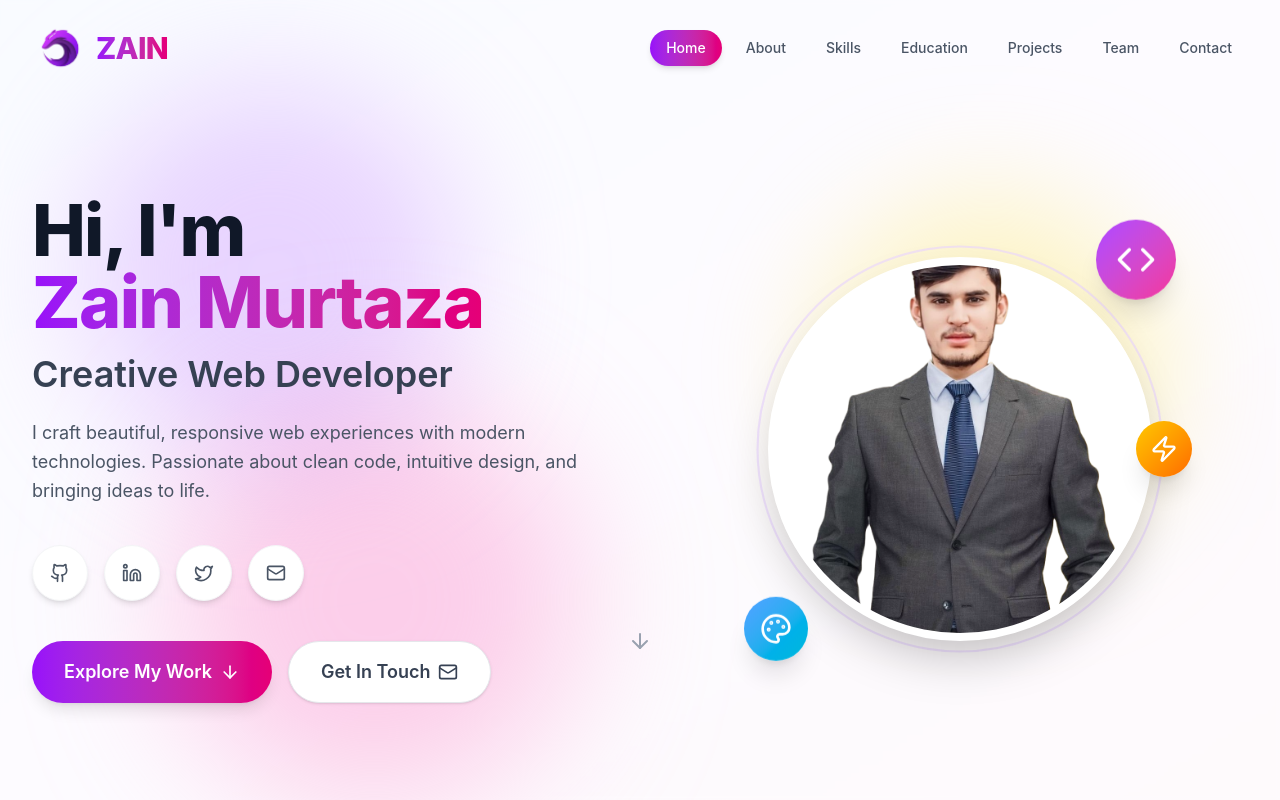
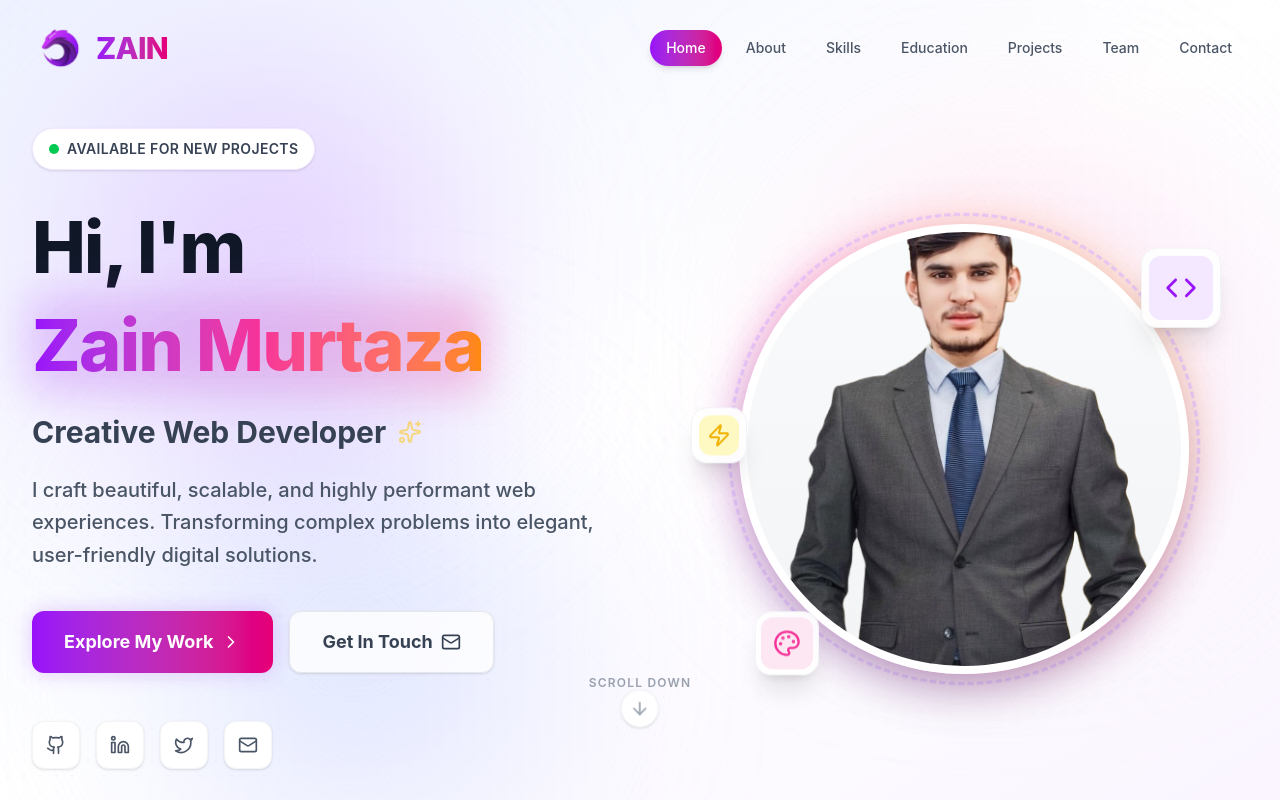
Before and after one commit to ZainMurtaza3532/personal-portfolio-using-react, a React (Vite) app: page / in a window 1280 px wide. Shown: the top 800 px of the page. Built offline with nearby package versions, Linux system fonts and the light colour scheme.

Commit message:
Enhance Hero component with new icons and styles
Added new icons and improved styles for social links and buttons. Updated background gradients and animations for enhanced visual appeal.

```diff
--- a/src/components/Hero.jsx
+++ b/src/components/Hero.jsx
@@ -1,5 +1,5 @@
 import React, { useState, useEffect } from 'react';
-import { ArrowDown, Github, Linkedin, Mail, Twitter, Code, Palette, Zap } from 'lucide-react';
+import { ArrowDown, Github, Linkedin, Mail, Twitter, Code, Palette, Zap, Sparkles, ChevronRight } from 'lucide-react';
 
 const Hero = () => {
   const [headerHeight, setHeaderHeight] = useState(0);
@@ -13,10 +13,8 @@ const Hero = () => {
       }
     };
 
-    // Initial check
     updateHeight();
 
-    // Using ResizeObserver for more reliable dimension tracking
     const resizeObserver = new ResizeObserver(updateHeight);
     if (header) resizeObserver.observe(header);
 
@@ -37,25 +35,25 @@ const Hero = () => {
     {
       icon: <Github className="w-5 h-5" />,
       label: 'GitHub',
-      color: 'hover:bg-gray-900 hover:text-white hover:border-gray-900',
+      color: 'hover:bg-gray-900 hover:text-white hover:border-gray-900 hover:shadow-[0_0_15px_rgba(17,24,39,0.3)]',
       link: "https://github.com/ZainMurtaza3532"
     },
     {
       icon: <Linkedin className="w-5 h-5" />,
       label: 'LinkedIn',
-      color: 'hover:bg-[#0A66C2] hover:text-white hover:border-[#0A66C2]',
+      color: 'hover:bg-[#0A66C2] hover:text-white hover:border-[#0A66C2] hover:shadow-[0_0_15px_rgba(10,102,194,0.3)]',
       link: "https://www.linkedin.com/in/zain-murtaza-ghulam-murtaza-185a67304/"
     },
     {
       icon: <Twitter className="w-5 h-5" />,
       label: 'Twitter',
-      color: 'hover:bg-[#1DA1F2] hover:text-white hover:border-[#1DA1F2]',
+      color: 'hover:bg-[#1DA1F2] hover:text-white hover:border-[#1DA1F2] hover:shadow-[0_0_15px_rgba(29,161,242,0.3)]',
       link: "#"
     },
     {
       icon: <Mail className="w-5 h-5" />,
       label: 'Email',
-      color: 'hover:bg-[#EA4335] hover:text-white hover:border-[#EA4335]',
+      color: 'hover:bg-[#EA4335] hover:text-white hover:border-[#EA4335] hover:shadow-[0_0_15px_rgba(234,67,53,0.3)]',
       link: "mailto:your.email@example.com"
     }
   ];
@@ -66,132 +64,180 @@ const Hero = () => {
       className="min-h-screen flex items-center justify-center relative overflow-hidden bg-white"
       style={{ paddingTop: `${headerHeight}px` }}
     >
-      {/* Background Gradient & Animated Blobs */}
-      <div className="absolute inset-0 bg-gradient-to-br from-blue-50 via-purple-50 to-pink-50">
-        <div className="absolute inset-0 bg-white/60 backdrop-blur-[2px]"></div>
+      {/* Background Gradients & Textures */}
+      <div className="absolute inset-0 bg-gradient-to-br from-indigo-50 via-white to-purple-50 z-0">
+        {/* Subtle Dot Pattern Overlay */}
+        <div className="absolute inset-0 bg-[radial-gradient(#e5e7eb_1px,transparent_1px)] [background-size:16px_16px] opacity-40"></div>
 
-        {/* Decorative background blobs */}
-        <div className="absolute top-20 left-10 md:left-20 w-72 h-72 md:w-96 md:h-96 bg-purple-300 rounded-full mix-blend-multiply filter blur-3xl opacity-50 animate-blob"></div>
-        <div className="absolute top-40 right-10 md:right-20 w-72 h-72 md:w-96 md:h-96 bg-yellow-200 rounded-full mix-blend-multiply filter blur-3xl opacity-50 animate-blob animation-delay-2000"></div>
-        <div className="absolute -bottom-8 left-20 md:left-40 w-72 h-72 md:w-96 md:h-96 bg-pink-300 rounded-full mix-blend-multiply filter blur-3xl opacity-50 animate-blob animation-delay-4000"></div>
+        {/* Animated Background Blobs */}
+        <div className="absolute top-20 left-10 md:left-20 w-72 h-72 md:w-96 md:h-96 bg-purple-300 rounded-full mix-blend-multiply filter blur-[100px] opacity-40 animate-pulse"></div>
+        <div className="absolute top-40 right-10 md:right-20 w-72 h-72 md:w-96 md:h-96 bg-pink-200 rounded-full mix-blend-multiply filter blur-[100px] opacity-40 animate-pulse" style={{ animationDelay: '2s' }}></div>
+        <div className="absolute -bottom-8 left-20 md:left-40 w-72 h-72 md:w-96 md:h-96 bg-indigo-200 rounded-full mix-blend-multiply filter blur-[100px] opacity-40 animate-pulse" style={{ animationDelay: '4s' }}></div>
       </div>
 
       <div className="relative z-10 max-w-7xl mx-auto px-4 sm:px-6 lg:px-8 w-full py-12 lg:py-0">
-        <div className="flex flex-col-reverse lg:flex-row items-center justify-between gap-12 lg:gap-16">
+        <div className="flex flex-col-reverse lg:flex-row items-center justify-between gap-12 lg:gap-20">
 
-          {/* Left Content */}
-          <div className="lg:w-1/2 text-center lg:text-left flex flex-col items-center lg:items-start" data-aos="fade-right" data-aos-duration="1200">
-            <h1 className="text-5xl md:text-6xl lg:text-7xl font-extrabold text-gray-900 mb-4 tracking-tight" data-aos="fade-right" data-aos-delay="100">
+          {/* Left Content (Text) */}
+          <div className="lg:w-1/2 text-center lg:text-left flex flex-col items-center lg:items-start">
+
+            {/* Pill Badge */}
+            <div
+              className="inline-flex items-center gap-2 px-4 py-2.5 rounded-full bg-white border border-purple-100 shadow-sm mb-8"
+              data-aos="fade-down"
+              data-aos-duration="1000"
+            >
+              <span className="flex h-2.5 w-2.5 relative">
+                <span className="animate-ping absolute inline-flex h-full w-full rounded-full bg-green-400 opacity-75"></span>
+                <span className="relative inline-flex rounded-full h-2.5 w-2.5 bg-green-500"></span>
+              </span>
+              <span className="text-sm font-semibold text-gray-700 tracking-wide uppercase">
+                Available for new projects
+              </span>
+            </div>
+
+            <h1
+              className="text-5xl md:text-6xl lg:text-7xl font-extrabold text-gray-900 mb-6 tracking-tight leading-tight"
+              data-aos="fade-right"
+              data-aos-delay="100"
+              data-aos-duration="1000"
+            >
               Hi, I'm <br className="hidden lg:block" />
-              <span className="bg-clip-text text-transparent bg-gradient-to-r from-purple-600 to-pink-600">
-                Zain Murtaza
+              <span className="relative inline-block mt-2">
+                <span className="absolute -inset-1 bg-gradient-to-r from-purple-600 to-pink-600 blur-[20px] opacity-20 rounded-lg"></span>
+                <span className="relative bg-clip-text text-transparent bg-gradient-to-r from-purple-600 via-pink-500 to-orange-400">
+                  Zain Murtaza
+                </span>
               </span>
             </h1>
 
-            <h2 className="text-2xl md:text-3xl lg:text-4xl font-semibold text-gray-700 mb-6" data-aos="fade-right" data-aos-delay="200">
+            <h2
+              className="text-2xl md:text-3xl font-bold text-gray-700 mb-6 flex items-center justify-center lg:justify-start gap-3"
+              data-aos="fade-right"
+              data-aos-delay="200"
+            >
               Creative Web Developer
+              <Sparkles className="w-6 h-6 text-yellow-400 animate-pulse" />
             </h2>
 
-            <p className="text-lg text-gray-600 mb-10 max-w-xl leading-relaxed" data-aos="fade-right" data-aos-delay="300">
-              I craft beautiful, responsive web experiences with modern technologies.
-              Passionate about clean code, intuitive design, and bringing ideas to life.
+            <p
+              className="text-lg md:text-xl text-gray-600 mb-10 max-w-xl leading-relaxed font-medium"
+              data-aos="fade-right"
+              data-aos-delay="300"
+            >
+              I craft beautiful, scalable, and highly performant web experiences.
+              Transforming complex problems into elegant, user-friendly digital solutions.
             </p>
 
+            {/* CTA Buttons */}
+            <div className="flex flex-col sm:flex-row gap-4 w-full sm:w-auto mb-12" data-aos="fade-right" data-aos-delay="400">
+              <button
+                onClick={scrollToAbout}
+                className="group px-8 py-4 bg-gradient-to-r from-purple-600 to-pink-600 text-white font-bold rounded-xl shadow-[0_0_20px_rgba(168,85,247,0.3)] hover:shadow-[0_0_25px_rgba(168,85,247,0.5)] transition-all duration-300 hover:-translate-y-1 flex items-center justify-center gap-2 text-lg focus:outline-none focus:ring-2 focus:ring-offset-2 focus:ring-purple-500"
+              >
+                <span>Explore My Work</span>
+                <ChevronRight className="w-5 h-5 group-hover:translate-x-1 transition-transform duration-300" />
+              </button>
+
+              <a
+                href="#contact"
+                className="group px-8 py-4 bg-white/80 backdrop-blur-md text-gray-700 font-bold rounded-xl border border-gray-200 hover:border-purple-300 hover:text-purple-600 hover:bg-white transition-all duration-300 shadow-sm hover:shadow-md hover:-translate-y-1 flex items-center justify-center gap-2 text-lg focus:outline-none focus:ring-2 focus:ring-offset-2 focus:ring-purple-500"
+              >
+                <span>Get In Touch</span>
+                <Mail className="w-5 h-5 group-hover:scale-110 transition-transform duration-300" />
+              </a>
+            </div>
+
             {/* Social Icons */}
-            <div className="flex flex-wrap justify-center lg:justify-start gap-4 mb-10" data-aos="fade-right" data-aos-delay="400">
+            <div className="flex flex-wrap justify-center lg:justify-start gap-4" data-aos="fade-up" data-aos-delay="500">
               {socialLinks.map((social, index) => (
                 <a
                   key={index}
                   href={social.link}
                   target="_blank"
                   rel="noopener noreferrer"
-                  className={`w-12 h-12 md:w-14 md:h-14 bg-white border border-gray-100 rounded-full flex items-center justify-center text-gray-600 shadow-md transition-all duration-300 hover:-translate-y-1 hover:shadow-xl focus:outline-none focus:ring-2 focus:ring-offset-2 focus:ring-purple-500 ${social.color}`}
+                  className={`w-12 h-12 bg-white border border-gray-100 rounded-xl flex items-center justify-center text-gray-600 shadow-sm transition-all duration-300 hover:-translate-y-1 focus:outline-none focus:ring-2 focus:ring-offset-2 focus:ring-purple-500 ${social.color}`}
                   aria-label={social.label}
-                  data-aos="zoom-in"
-                  data-aos-delay={500 + index * 100}
+                  title={social.label}
                 >
                   {social.icon}
                 </a>
               ))}
             </div>
 
-            {/* CTA Buttons */}
-            <div className="flex flex-col sm:flex-row gap-4 w-full sm:w-auto" data-aos="fade-right" data-aos-delay="600">
-              <button
-                onClick={scrollToAbout}
-                className="group px-8 py-4 bg-gradient-to-r from-purple-600 to-pink-600 text-white font-semibold rounded-full shadow-lg hover:shadow-xl transition-all duration-300 hover:-translate-y-0.5 flex items-center justify-center gap-2 text-lg focus:outline-none focus:ring-2 focus:ring-offset-2 focus:ring-purple-500"
-              >
-                <span>Explore My Work</span>
-                <ArrowDown className="w-5 h-5 group-hover:translate-y-1 transition-transform duration-300" />
-              </button>
-
-              <a
-                href="#contact"
-                className="group px-8 py-4 bg-white text-gray-700 font-semibold rounded-full border border-gray-200 hover:border-purple-300 hover:text-purple-600 transition-all duration-300 shadow-sm hover:shadow-md flex items-center justify-center gap-2 text-lg focus:outline-none focus:ring-2 focus:ring-offset-2 focus:ring-purple-500"
-              >
-                <span>Get In Touch</span>
-                <Mail className="w-5 h-5 group-hover:scale-110 transition-transform duration-300" />
-              </a>
-            </div>
           </div>
 
-          {/* Right Image */}
-          <div className="lg:w-1/2 flex justify-center mt-8 lg:mt-0" data-aos="fade-left" data-aos-duration="1200">
-            <div className="relative w-64 h-64 sm:w-72 sm:h-72 lg:w-96 lg:h-96">
+          {/* Right Content (Image & Floating Elements) */}
+          <div className="lg:w-1/2 flex justify-center mt-8 lg:mt-0" data-aos="zoom-in" data-aos-duration="1200">
+            <div className="relative w-72 h-72 sm:w-80 sm:h-80 lg:w-[450px] lg:h-[450px]">
 
-              {/* Decorative Background Ring */}
-              <div className="absolute inset-0 rounded-full border-2 border-purple-200/60 scale-[1.08] lg:scale-[1.06] z-0 transition-transform duration-700 hover:scale-[1.10]"></div>
+              {/* Outer Glowing Ring */}
+              <div className="absolute inset-0 rounded-full bg-gradient-to-tr from-purple-500 via-pink-500 to-yellow-400 blur-xl opacity-20 animate-pulse"></div>
+
+              {/* Rotating Dashed Border */}
+              <div className="absolute inset-0 rounded-full border-[3px] border-dashed border-purple-300/60 scale-[1.05] z-0 animate-[spin_20s_linear_infinite]"></div>
 
               {/* Main Image Container */}
-              <div className="w-full h-full rounded-full overflow-hidden border-8 border-white shadow-2xl relative z-10 bg-white" data-aos="zoom-in" data-aos-delay="300">
+              <div className="w-full h-full rounded-full overflow-hidden border-8 border-white shadow-2xl relative z-10 bg-gradient-to-b from-gray-50 to-gray-100 group">
                 <img
                   src="/img.png"
                   alt="Zain Murtaza - Web Developer"
-                  className="w-full h-full object-cover transition-transform duration-700 hover:scale-105"
+                  className="w-full h-full object-cover transition-transform duration-700 group-hover:scale-110"
                 />
+                {/* Overlay gradient for image pop */}
+                <div className="absolute inset-0 bg-gradient-to-t from-black/10 to-transparent opacity-0 group-hover:opacity-100 transition-opacity duration-500"></div>
               </div>
 
-              {/* Floating Elements */}
+              {/* Floating Element 1 - Code */}
               <div
-                className="absolute -top-4 -right-4 lg:-top-6 lg:-right-6 w-16 h-16 lg:w-20 lg:h-20 bg-gradient-to-br from-purple-500 to-pink-500 rounded-full flex items-center justify-center text-white shadow-xl animate-float z-20"
-                data-aos="zoom-in"
-                data-aos-delay="500"
+                className="absolute top-10 -right-4 lg:-right-8 w-16 h-16 lg:w-20 lg:h-20 bg-white/90 backdrop-blur-md border border-gray-100 rounded-2xl flex items-center justify-center text-purple-600 shadow-xl z-20 hover:scale-110 transition-transform duration-300 cursor-pointer"
+                style={{ animation: 'bounce 4s infinite' }}
               >
-                <Code className="w-8 h-8 lg:w-10 lg:h-10" />
+                <div className="bg-purple-100 p-3 lg:p-4 rounded-xl">
+                  <Code className="w-6 h-6 lg:w-8 lg:h-8" />
+                </div>
               </div>
 
+              {/* Floating Element 2 - Palette */}
               <div
-                className="absolute -bottom-4 -left-4 lg:-bottom-6 lg:-left-6 w-14 h-14 lg:w-16 lg:h-16 bg-gradient-to-br from-blue-400 to-cyan-500 rounded-full flex items-center justify-center text-white shadow-xl animate-float z-20"
-                data-aos="zoom-in"
-                data-aos-delay="700"
-                style={{ animationDelay: '1s' }}
+                className="absolute -bottom-4 left-10 lg:left-4 w-14 h-14 lg:w-16 lg:h-16 bg-white/90 backdrop-blur-md border border-gray-100 rounded-2xl flex items-center justify-center text-pink-500 shadow-xl z-20 hover:scale-110 transition-transform duration-300 cursor-pointer"
+                style={{ animation: 'bounce 5s infinite 1s' }}
               >
-                <Palette className="w-6 h-6 lg:w-8 lg:h-8" />
+                <div className="bg-pink-100 p-2 lg:p-3 rounded-xl">
+                  <Palette className="w-5 h-5 lg:w-7 lg:h-7" />
+                </div>
               </div>
 
+              {/* Floating Element 3 - Zap/Performance */}
               <div
-                className="absolute top-1/2 -right-6 lg:-right-10 w-12 h-12 lg:w-14 lg:h-14 bg-gradient-to-br from-yellow-400 to-orange-500 rounded-full flex items-center justify-center text-white shadow-xl animate-float z-20 transform -translate-y-1/2"
-                data-aos="zoom-in"
-                data-aos-delay="900"
-                style={{ animationDelay: '2s' }}
+                className="absolute top-1/2 -left-8 lg:-left-12 w-12 h-12 lg:w-14 lg:h-14 bg-white/90 backdrop-blur-md border border-gray-100 rounded-2xl flex items-center justify-center text-yellow-500 shadow-xl z-20 hover:scale-110 transition-transform duration-300 cursor-pointer transform -translate-y-1/2"
+                style={{ animation: 'bounce 4.5s infinite 2s' }}
               >
-                <Zap className="w-6 h-6 lg:w-7 lg:h-7" />
+                <div className="bg-yellow-100 p-2 rounded-xl">
+                  <Zap className="w-5 h-5 lg:w-6 lg:h-6" />
+                </div>
               </div>
+
             </div>
           </div>
 
         </div>
 
         {/* Scroll Indicator */}
-        <button
-          onClick={scrollToAbout}
-          className="hidden lg:flex absolute bottom-8 left-1/2 transform -translate-x-1/2 text-gray-400 hover:text-purple-600 transition-colors animate-bounce p-2 rounded-full focus:outline-none focus:ring-2 focus:ring-purple-500"
+        <div
+          className="hidden lg:flex absolute bottom-8 left-1/2 transform -translate-x-1/2 flex-col items-center gap-2"
           data-aos="fade-up"
           data-aos-delay="1000"
-          aria-label="Scroll to About section"
         >
-          <ArrowDown className="w-6 h-6" />
-        </button>
+          <span className="text-xs font-semibold text-gray-400 tracking-widest uppercase">Scroll Down</span>
+          <button
+            onClick={scrollToAbout}
+            className="text-gray-400 hover:text-purple-600 transition-colors p-2 rounded-full focus:outline-none focus:ring-2 focus:ring-purple-500 bg-white shadow-sm border border-gray-100 animate-bounce"
+            aria-label="Scroll to About section"
+          >
+            <ArrowDown className="w-5 h-5" />
+          </button>
+        </div>
       </div>
     </section>
   );
```
